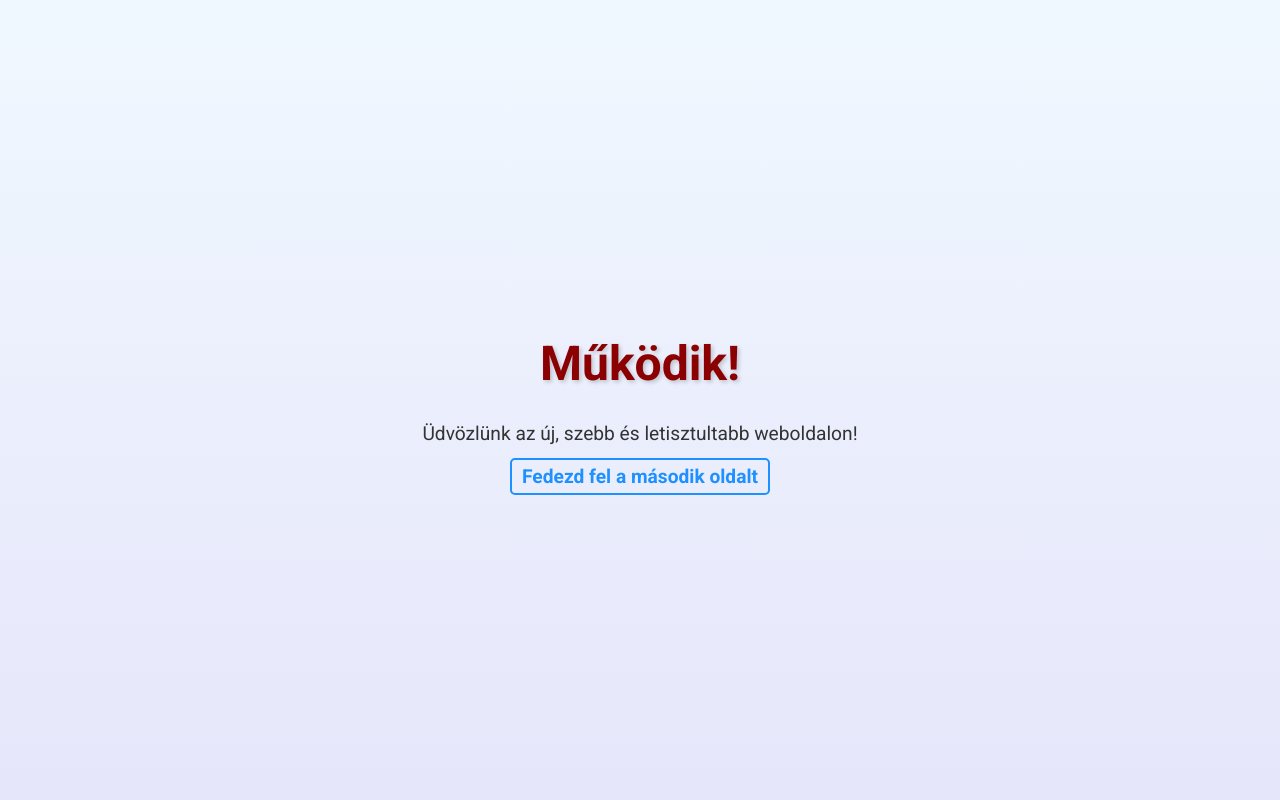
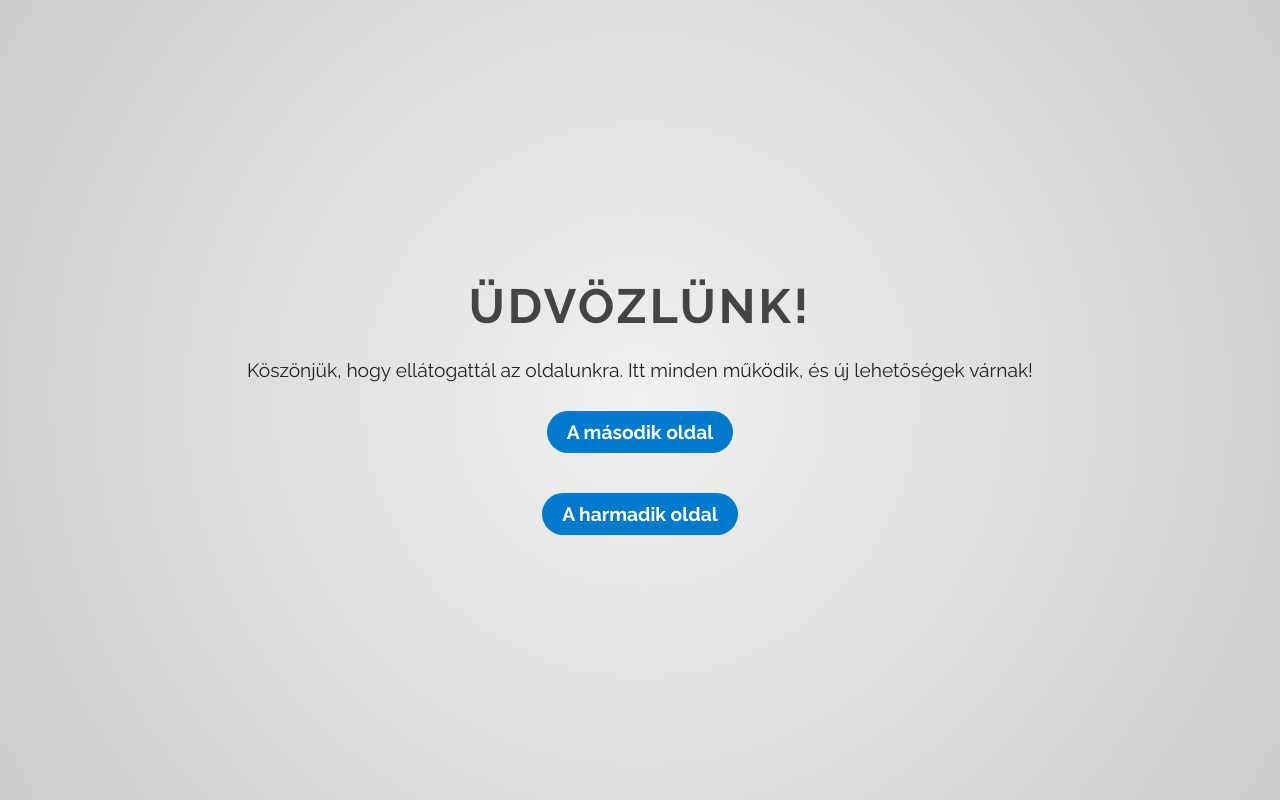
Before and after one commit to huser123/teszt-lap, a plain HTML site: page index.html in a window 1280 px wide. Drawn offline with Linux system fonts and the light colour scheme.

Commit message:
Javasolt változtatások

```diff
--- a/index.html
+++ b/index.html
@@ -5,50 +5,54 @@
     <meta name="viewport" content="width=device-width, initial-scale=1.0">
     <title>Főoldal</title>
 
-    <link href="https://fonts.googleapis.com/css2?family=Roboto:wght@400;700&display=swap" rel="stylesheet">
+    <link href="https://fonts.googleapis.com/css2?family=Raleway:wght@400;700&display=swap" rel="stylesheet">
 
     <style>
         body {
-            font-family: 'Roboto', sans-serif;
+            font-family: 'Raleway', sans-serif;
             margin: 0;
             padding: 0;
-            background: linear-gradient(to bottom, #f0f8ff, #e6e6fa);
-            color: #333;
+            background: radial-gradient(circle, #f0f0f0, #cccccc);
+            color: #222;
             display: flex;
             flex-direction: column;
             align-items: center;
             justify-content: center;
             height: 100vh;
+            text-align: center;
         }
         h1 {
             font-size: 3rem;
-            color: #8b0000;
-            margin-bottom: 20px;
-            text-shadow: 2px 2px 4px rgba(0, 0, 0, 0.2);
+            color: #444;
+            margin-bottom: 15px;
+            text-transform: uppercase;
+            letter-spacing: 3px;
         }
         p {
             font-size: 1.2rem;
             margin: 10px 0;
-            text-align: center;
         }
         a {
-            color: #1e90ff;
+            display: inline-block;
+            margin: 10px;
+            color: #fff;
+            background-color: #007acc;
             text-decoration: none;
             font-weight: bold;
-            border: 2px solid #1e90ff;
-            padding: 5px 10px;
-            border-radius: 5px;
-            transition: all 0.3s ease;
+            padding: 10px 20px;
+            border-radius: 25px;
+            transition: transform 0.2s, background-color 0.3s;
         }
         a:hover {
-            background-color: #1e90ff;
-            color: #fff;
+            background-color: #005f99;
+            transform: scale(1.1);
         }
     </style>
 </head>
 <body>
-    <h1>Működik!</h1>
-    <p>Üdvözlünk az új, szebb és letisztultabb weboldalon!</p>
-    <p><a href="masodik.html">Fedezd fel a második oldalt</a></p>
+    <h1>Üdvözlünk!</h1>
+    <p>Köszönjük, hogy ellátogattál az oldalunkra. Itt minden működik, és új lehetőségek várnak!</p>
+    <p><a href="masodik.html">A második oldal</a></p>
+    <p><a href="harmadik.html">A harmadik oldal</a></p>
 </body>
 </html>
```
